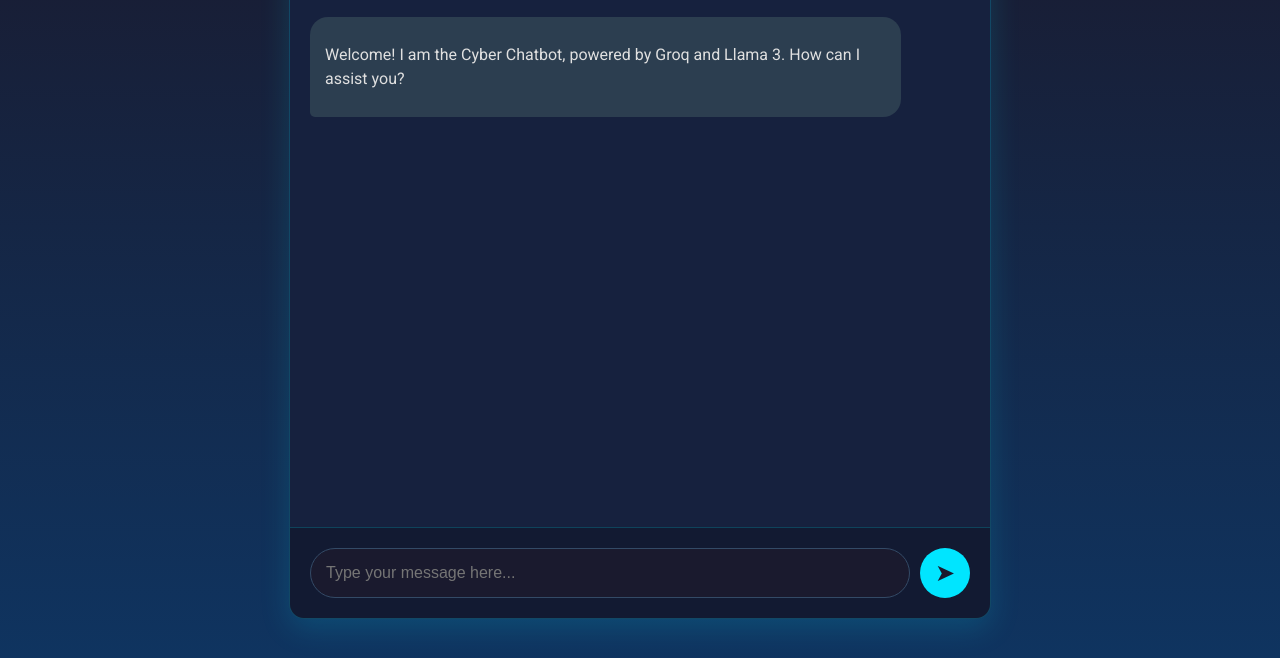
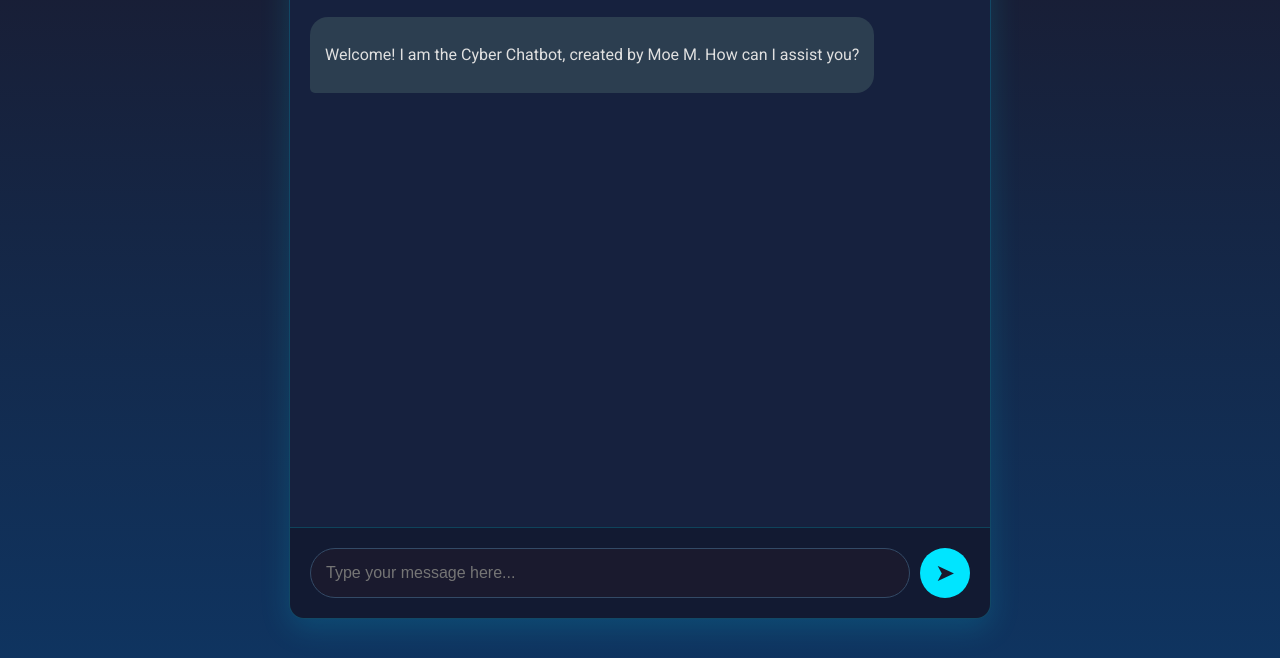
Before and after one commit to moe-code-22/cyber-chatbot, a plain HTML site: page index.html in a window 1280 px wide. Shown: the part 142-800 px from the top of the page. Drawn offline with nearby package versions, Linux system fonts and the light colour scheme.

Commit message:
Update index.html

```diff
--- a/index.html
+++ b/index.html
@@ -255,7 +255,7 @@
         }
 
         window.onload = () => {
-            appendMessage('bot', 'Welcome! I am the Cyber Chatbot, powered by Groq and Llama 3. How can I assist you?');
+            appendMessage('bot', 'Welcome! I am the Cyber Chatbot, created by Moe M. How can I assist you?');
         };
     </script>
 
```
